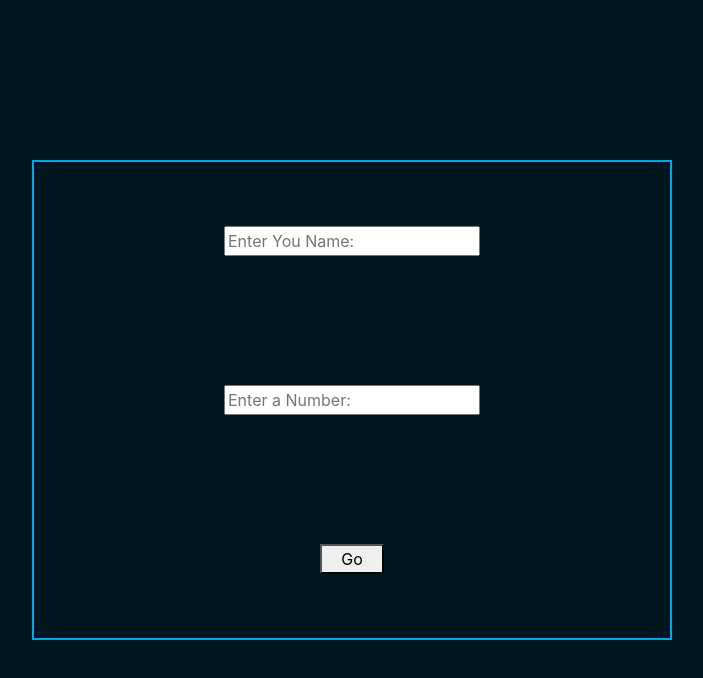
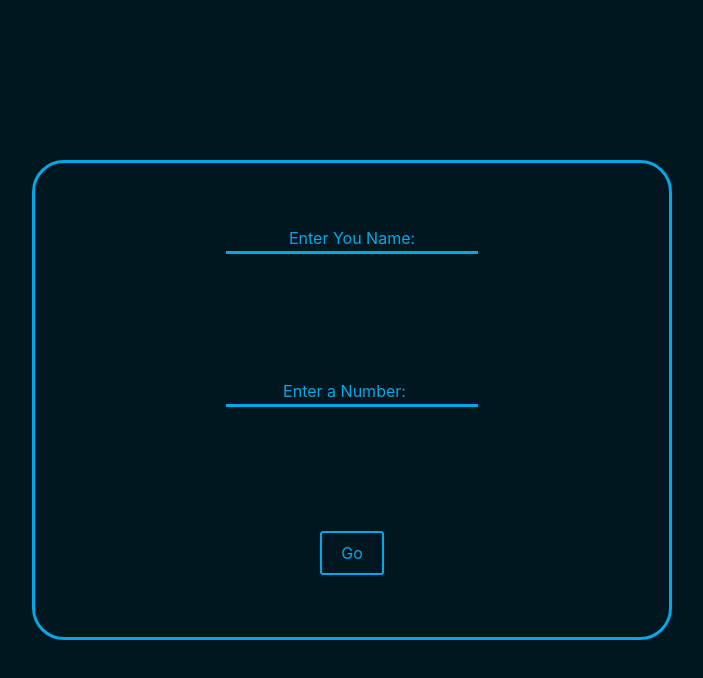
Before and after one commit to NeverSettels/beep-boop, a plain HTML site: page index.html in a window 1280 px wide. Shown: the whole page, without its empty margins (288-991 px from the left). Drawn offline with Linux system fonts and the light colour scheme.

Commit message:
further styling

```diff
--- a/css/styles.css
+++ b/css/styles.css
@@ -9,9 +9,10 @@ body{
   flex-direction: column;
 }
 .form-cont{
-  border: 2px #00A8E8 solid;
+  border: 3px #00A8E8 solid;
   height: 60%;
   width: 50%;
+  border-radius: 2rem;;
 }
 
 form{
@@ -24,5 +25,31 @@ form{
 }
 
 button{
-  width: 10%
+  padding: .5rem;
+  width: 10%;
+  border: 2px solid #00A8E8;
+  border-radius: .2rem;
+  background: none;
+  color: #00A8E8;
+  transition: all 1s linear;
 }
+button:hover{
+ transform: scale(1.1);
+ border: 2px dashed #FAA916;
+ color: #FAA916;
+ background-color: rgba(255, 255, 255, 0.197);
+}
+
+input{
+  background: none;
+  border: none;
+  border-bottom: solid #00A8E8;
+  text-align: center;
+  color: #FAA916;
+}
+input::placeholder{
+  color: #00A8E8;
+}
+input:hover::placeholder{
+  color: #FAA916;
+}
```
